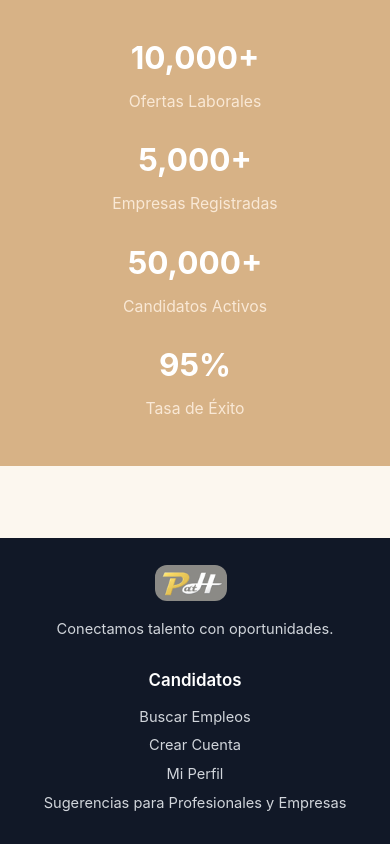
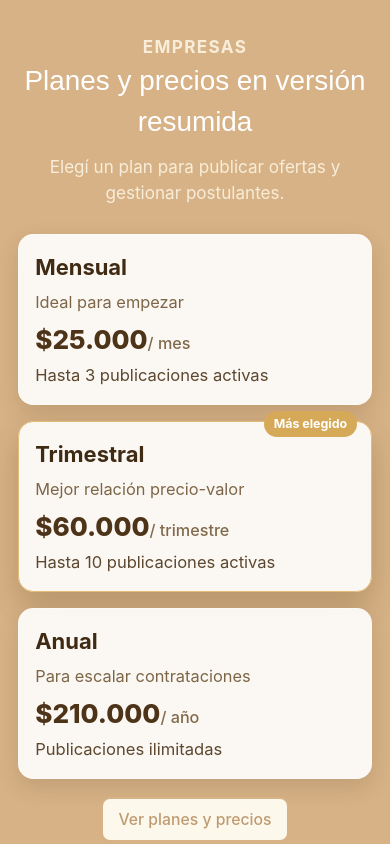
Before and after one commit to nicogomez94/job-application, a React (Vite) app in the folder frontend/: page / in a window 390 px wide. Shown: the part 2460-3304 px from the top of the page. Built offline with nearby package versions, Linux system fonts and the light colour scheme; no server answers.

Commit message:
home fixes

```diff
--- a/frontend/src/pages/Home.css
+++ b/frontend/src/pages/Home.css
@@ -139,24 +139,28 @@
 }
 
 /* Animación para stats */
-.home-stats.animate-visible .home-stats-grid > div {
+.home-stats.animate-visible .home-stats-header {
+  animation: fadeInDown 0.8s ease-out 0.2s both;
+}
+
+.home-stats.animate-visible .home-pricing-preview-grid > article {
   animation: fadeInScale 0.8s ease-out both;
 }
 
-.home-stats.animate-visible .home-stats-grid > div:nth-child(1) {
+.home-stats.animate-visible .home-pricing-preview-grid > article:nth-child(1) {
   animation-delay: 0.2s;
 }
 
-.home-stats.animate-visible .home-stats-grid > div:nth-child(2) {
+.home-stats.animate-visible .home-pricing-preview-grid > article:nth-child(2) {
   animation-delay: 0.4s;
 }
 
-.home-stats.animate-visible .home-stats-grid > div:nth-child(3) {
+.home-stats.animate-visible .home-pricing-preview-grid > article:nth-child(3) {
   animation-delay: 0.6s;
 }
 
-.home-stats.animate-visible .home-stats-grid > div:nth-child(4) {
-  animation-delay: 0.8s;
+.home-stats.animate-visible .home-pricing-preview-cta {
+  animation: fadeInUp 0.8s ease-out 0.8s both;
 }
 
 /* Hero Section */
@@ -977,7 +981,7 @@ margin: 0px auto 40px;
 
 /* Stats Section */
 .home-stats {
-  padding: 4rem 0;
+  padding: 4rem 0 4.4rem;
   background-color: var(--primary-600);
   color: white;
 }
@@ -988,27 +992,112 @@ margin: 0px auto 40px;
   padding: 0 1rem;
 }
 
-.home-stats-grid {
+.home-stats-header {
+  text-align: center;
+  max-width: 760px;
+  margin: 0 auto 1.6rem;
+}
+
+.home-stats-eyebrow {
+  margin: 0 0 0.4rem;
+  text-transform: uppercase;
+  letter-spacing: 0.08em;
+  font-size: 0.78rem;
+  color: #faeed8;
+  font-weight: 700;
+}
+
+.home-stats-header h2 {
+  margin: 0 0 0.6rem;
+  color: #fff;
+  font-size: clamp(1.55rem, 3vw, 2.1rem);
+}
+
+.home-stats-header p {
+  margin: 0;
+  color: #f8edd9;
+  font-size: 1rem;
+}
+
+.home-pricing-preview-grid {
   display: grid;
-  grid-template-columns: 1fr;
-  gap: 2rem;
+  gap: 1rem;
+  grid-template-columns: repeat(3, minmax(0, 1fr));
+}
+
+.home-pricing-preview-card {
+  background: rgba(255, 255, 255, 0.9);
+  border: 1px solid rgba(255, 255, 255, 0.35);
+  border-radius: 0.85rem;
+  padding: 1rem 1rem 1.05rem;
+  text-align: left;
+  box-shadow: 0 8px 22px rgba(57, 35, 12, 0.14);
+  position: relative;
+}
+
+.home-pricing-preview-card-highlight {
+  border-color: #e3bc77;
+  box-shadow: 0 14px 30px rgba(85, 53, 17, 0.24);
+  transform: translateY(-2px);
+}
+
+.home-pricing-preview-badge {
+  position: absolute;
+  top: -11px;
+  right: 14px;
+  font-size: 0.69rem;
+  font-weight: 700;
+  background: #d6a958;
+  color: #fff;
+  border-radius: 999px;
+  padding: 0.2rem 0.55rem;
+}
+
+.home-pricing-preview-card h3 {
+  margin: 0;
+  color: #3f2b13;
+  font-size: 1.22rem;
+}
+
+.home-pricing-preview-subtitle {
+  margin: 0.3rem 0 0.7rem;
+  color: #7c6647;
+  font-size: 0.91rem;
+}
+
+.home-pricing-preview-price {
+  margin: 0 0 0.55rem;
+  color: #4d3318;
+  font-size: 1.7rem;
+  line-height: 1;
+  font-weight: 800;
+}
+
+.home-pricing-preview-price span {
+  font-size: 0.9rem;
+  color: #806a4b;
+  font-weight: 500;
+}
+
+.home-pricing-preview-feature {
+  margin: 0;
+  color: #5c472f;
+  font-size: 0.92rem;
+}
+
+.home-pricing-preview-cta {
+  margin-top: 1rem;
   text-align: center;
 }
 
-@media (min-width: 768px) {
-  .home-stats-grid {
-    grid-template-columns: repeat(4, 1fr);
-  }
+.home-pricing-preview-link {
+  border-color: #f7ead6;
+  color: #fff;
 }
 
-.home-stat-number {
-  font-size: 2.25rem;
-  font-weight: bold;
-  margin-bottom: 0.5rem;
-}
-
-.home-stat-label {
-  color: var(--primary-100);
+.home-pricing-preview-link:hover {
+  background: rgba(255, 255, 255, 0.12);
+  color: #fff;
 }
 
 /* Responsive Stats */
@@ -1017,17 +1106,17 @@ margin: 0px auto 40px;
     padding: 3rem 0;
   }
 
-  .home-stats-grid {
-    grid-template-columns: repeat(2, 1fr);
+  .home-pricing-preview-grid {
+    grid-template-columns: 1fr;
     gap: 1.5rem;
   }
 
-  .home-stat-number {
-    font-size: 2rem;
+  .home-pricing-preview-card-highlight {
+    transform: none;
   }
 
-  .home-stat-label {
-    font-size: 0.9375rem;
+  .home-stats-header p {
+    font-size: 0.95rem;
   }
 }
 
@@ -1036,16 +1125,15 @@ margin: 0px auto 40px;
     padding: 2.5rem 0;
   }
 
-  .home-stats-grid {
-    grid-template-columns: 1fr;
-    gap: 1.25rem;
+  .home-pricing-preview-grid {
+    gap: 0.9rem;
   }
 
-  .home-stat-number {
-    font-size: 1.75rem;
+  .home-pricing-preview-card {
+    padding: 0.9rem;
   }
 
-  .home-stat-label {
-    font-size: 0.875rem;
+  .home-pricing-preview-price {
+    font-size: 1.45rem;
   }
 }
--- a/frontend/src/pages/Home.jsx
+++ b/frontend/src/pages/Home.jsx
@@ -117,6 +117,34 @@ export default function Home() {
   if (homeFilters.search) jobsParams.set('search', homeFilters.search);
   const jobsSearch = jobsParams.toString();
   const jobsHref = jobsSearch ? `/jobs?${jobsSearch}` : '/jobs';
+  const compactPlans = [
+    {
+      id: 'MONTHLY',
+      name: 'Mensual',
+      subtitle: 'Ideal para empezar',
+      price: '$25.000',
+      period: '/ mes',
+      feature: 'Hasta 3 publicaciones activas',
+    },
+    {
+      id: 'QUARTERLY',
+      name: 'Trimestral',
+      subtitle: 'Mejor relación precio-valor',
+      price: '$60.000',
+      period: '/ trimestre',
+      feature: 'Hasta 10 publicaciones activas',
+      highlight: true,
+      badge: 'Más elegido',
+    },
+    {
+      id: 'ANNUAL',
+      name: 'Anual',
+      subtitle: 'Para escalar contrataciones',
+      price: '$210.000',
+      period: '/ año',
+      feature: 'Publicaciones ilimitadas',
+    },
+  ];
 
   return (
     <div className="home-container">
@@ -314,23 +342,34 @@ export default function Home() {
 
       <section ref={statsRef} className={`home-stats animate-on-scroll ${statsVisible ? 'animate-visible' : ''}`}>
         <div className="home-stats-container">
-          <div className="home-stats-grid">
-            <div>
-              <div className="home-stat-number">10,000+</div>
-              <div className="home-stat-label">{t('Ofertas Laborales')}</div>
-            </div>
-            <div>
-              <div className="home-stat-number">5,000+</div>
-              <div className="home-stat-label">{t('Empresas Registradas')}</div>
-            </div>
-            <div>
-              <div className="home-stat-number">50,000+</div>
-              <div className="home-stat-label">{t('Candidatos Activos')}</div>
-            </div>
-            <div>
-              <div className="home-stat-number">95%</div>
-              <div className="home-stat-label">{t('Tasa de Éxito')}</div>
-            </div>
+          <div className="home-stats-header">
+            <p className="home-stats-eyebrow">Empresas</p>
+            <h2>Planes y precios en versión resumida</h2>
+            <p>Elegí un plan para publicar ofertas y gestionar postulantes.</p>
+          </div>
+
+          <div className="home-pricing-preview-grid">
+            {compactPlans.map((plan) => (
+              <article
+                key={plan.id}
+                className={`home-pricing-preview-card ${plan.highlight ? 'home-pricing-preview-card-highlight' : ''}`}
+              >
+                {plan.badge ? <span className="home-pricing-preview-badge">{plan.badge}</span> : null}
+                <h3>{plan.name}</h3>
+                <p className="home-pricing-preview-subtitle">{plan.subtitle}</p>
+                <p className="home-pricing-preview-price">
+                  {plan.price}
+                  <span>{plan.period}</span>
+                </p>
+                <p className="home-pricing-preview-feature">{plan.feature}</p>
+              </article>
+            ))}
+          </div>
+
+          <div className="home-pricing-preview-cta">
+            <Link to="/planes-y-precios" className="btn btn-outline home-pricing-preview-link">
+              Ver planes y precios
+            </Link>
           </div>
         </div>
       </section>
--- a/frontend/src/pages/JobSearch.jsx
+++ b/frontend/src/pages/JobSearch.jsx
@@ -1,9 +1,11 @@
-import { useEffect, useMemo, useState } from 'react';
+import { useEffect, useMemo, useRef, useState } from 'react';
 import { Link, useSearchParams } from 'react-router-dom';
 import toast from 'react-hot-toast';
+import { ArrowLeft } from 'lucide-react';
 import { categoryService, jobOfferService } from '../services';
 import { BACKEND_BASE_URL } from '../services/apiBaseUrl';
 import './JobSearch.css';
+import '../components/BackToDashboardButton.css';
 
 const toAssetUrl = (assetPath) => {
   if (!assetPath) return null;
@@ -27,6 +29,7 @@ const formatSalary = (min, max, period) => {
 
 export default function JobSearch() {
   const [searchParams, setSearchParams] = useSearchParams();
+  const shouldSkipHistoryPushRef = useRef(false);
   const getFiltersFromParams = () => ({
     search: searchParams.get('search') || '',
     location: searchParams.get('location') || '',
@@ -40,6 +43,17 @@ export default function JobSearch() {
   const [categories, setCategories] = useState([]);
   const [pagination, setPagination] = useState({ page: 1, pages: 1, total: 0 });
   const [loading, setLoading] = useState(false);
+  const [searchHistory, setSearchHistory] = useState(() => {
+    const initialFilters = getFiltersFromParams();
+    return [
+      {
+        search: initialFilters.search || '',
+        location: initialFilters.location || '',
+        categoryId: initialFilters.categoryId || '',
+        workMode: initialFilters.workMode || '',
+      },
+    ];
+  });
   const getCategoryOffersCount = (category) => category?.activeJobOffersCount ?? category?._count?.jobOffers ?? 0;
   const categoriesOrdered = useMemo(() => {
     const isOtherCategory = (name) => {
@@ -62,10 +76,40 @@ export default function JobSearch() {
     });
   }, [categories]);
   const totalCategoryOffers = categoriesOrdered.reduce((total, category) => total + getCategoryOffersCount(category), 0);
+  const hasPreviousSearch = searchHistory.length > 1;
+
+  const filtersToSearchState = (sourceFilters) => ({
+    search: sourceFilters.search || '',
+    location: sourceFilters.location || '',
+    categoryId: sourceFilters.categoryId || '',
+    workMode: sourceFilters.workMode || '',
+  });
 
   useEffect(() => {
     setFilters(getFiltersFromParams());
   }, [searchParams]);
+
+  useEffect(() => {
+    if (shouldSkipHistoryPushRef.current) {
+      shouldSkipHistoryPushRef.current = false;
+      return;
+    }
+
+    const currentSearchState = filtersToSearchState(filters);
+    setSearchHistory((prev) => {
+      const last = prev[prev.length - 1];
+      if (
+        last &&
+        last.search === currentSearchState.search &&
+        last.location === currentSearchState.location &&
+        last.categoryId === currentSearchState.categoryId &&
+        last.workMode === currentSearchState.workMode
+      ) {
+        return prev;
+      }
+      return [...prev, currentSearchState];
+    });
+  }, [filters.search, filters.location, filters.categoryId, filters.workMode]);
 
   useEffect(() => {
     const fetchCategories = async () => {
@@ -136,6 +180,31 @@ export default function JobSearch() {
     });
   };
 
+  const goToPreviousSearch = () => {
+    if (!hasPreviousSearch) return;
+
+    const nextHistory = searchHistory.slice(0, -1);
+    const previousSearch = nextHistory[nextHistory.length - 1];
+    const nextFilters = {
+      ...filters,
+      ...previousSearch,
+      page: 1,
+    };
+
+    shouldSkipHistoryPushRef.current = true;
+    setSearchHistory(nextHistory);
+    setFilters(nextFilters);
+
+    const nextParams = new URLSearchParams();
+    Object.entries(nextFilters).forEach(([key, filterValue]) => {
+      if (filterValue === '' || filterValue === null || filterValue === undefined) return;
+      if (key === 'page' && Number(filterValue) === 1) return;
+      if (key === 'limit' && Number(filterValue) === 9) return;
+      nextParams.set(key, String(filterValue));
+    });
+    setSearchParams(nextParams);
+  };
+
   return (
     <div style={{ minHeight: '100vh', background: '#fcf7ef', paddingBottom: '3rem' }}>
       <div style={{ background: 'linear-gradient(135deg, var(--primary-600) 0%, var(--primary-500) 100%)', padding: '2.5rem 0' }}>
@@ -146,6 +215,18 @@ export default function JobSearch() {
       </div>
 
       <div style={{ maxWidth: '1200px', margin: '1.5rem auto 0', padding: '0 1rem' }}>
+        {hasPreviousSearch && (
+          <button
+            type="button"
+            className="back-dashboard-btn"
+            onClick={goToPreviousSearch}
+            style={{ marginBottom: '0.8rem' }}
+          >
+            <ArrowLeft size={16} />
+            <span>Volver a búsqueda anterior</span>
+          </button>
+        )}
+
         <div
           className="job-search-header"
           style={{
```
